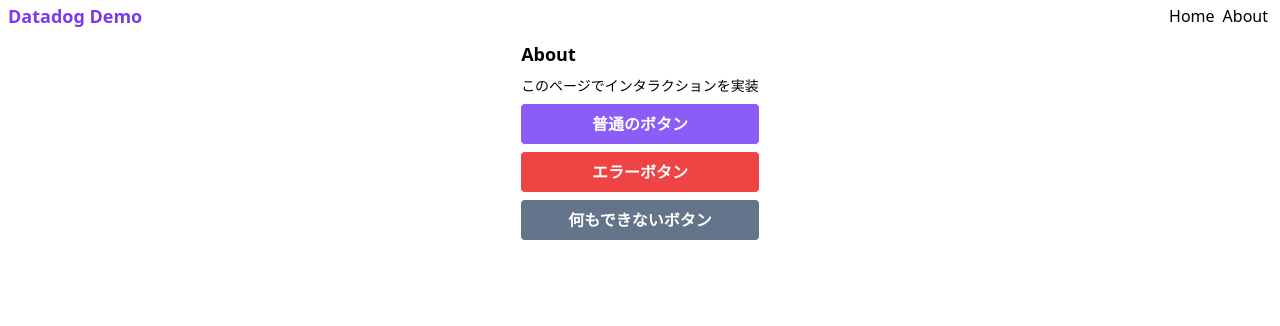
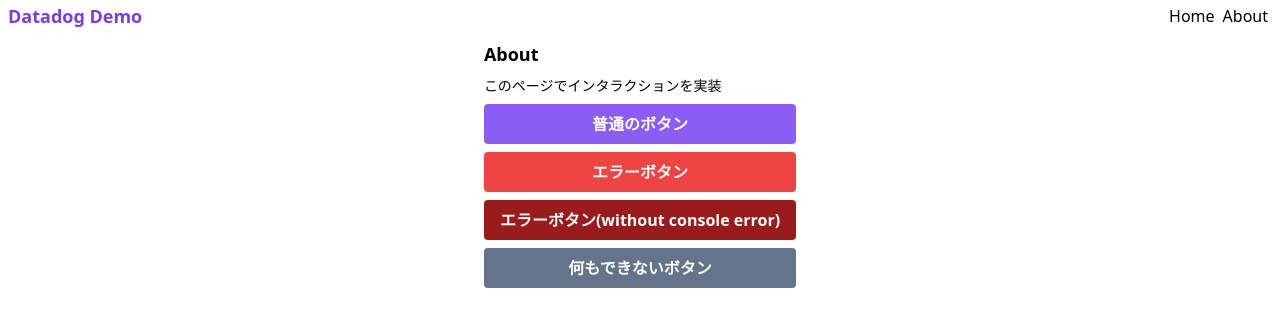
Before and after one commit to mugi0096/nuxt_datadog, a Nuxt app: page /about in a window 1280 px wide. Shown: the top 326 px of the page. Built offline with nearby package versions, Linux system fonts and the light colour scheme.

Commit message:
🎨 add function to buttons

```diff
--- a/pages/about.vue
+++ b/pages/about.vue
@@ -1,11 +1,18 @@
 <script setup>
-const handleClickNormalBUtton = () => {
-  alert('Hello World!')
-}
+import { datadogRum } from "@datadog/browser-rum";
 
-const handleClickErrorBUtton = () => {
-  throw new Error('エラーが発生しました')
-}
+const handleClickNormalButton = () => {
+  alert("Hello World!");
+};
+
+const handleClickErrorButton = () => {
+  throw new Error("エラーが発生しました");
+};
+
+const handleClickErrorStockButton = () => {
+  const error = new Error("収集されるエラー");
+  datadogRum.addError(error, { message: "エラーストックに収集されました" });
+};
 </script>
 
 <template>
@@ -15,13 +22,21 @@ const handleClickErrorBUtton = () => {
     <div class="flex flex-col">
       <button
         class="mt-2 bg-violet-500 hover:bg-violet-600 text-white font-bold py-2 px-4 rounded"
-      @click="handleClickNormalBUtton">
+        @click="handleClickNormalButton"
+      >
         普通のボタン
       </button>
       <button
         class="mt-2 bg-red-500 hover:bg-red-600 text-white font-bold py-2 px-4 rounded"
-      @click="handleClickErrorBUtton">
+        @click="handleClickErrorButton"
+      >
         エラーボタン
+      </button>
+      <button
+        class="mt-2 bg-red-800 hover:bg-red-900 text-white font-bold py-2 px-4 rounded"
+        @click="handleClickErrorStockButton"
+      >
+        エラーボタン(without console error)
       </button>
       <button
         class="mt-2 bg-slate-500 hover:bg-slate-600 text-white font-bold py-2 px-4 rounded"
```
Lines whose indentation alone changed are shown as unchanged.
